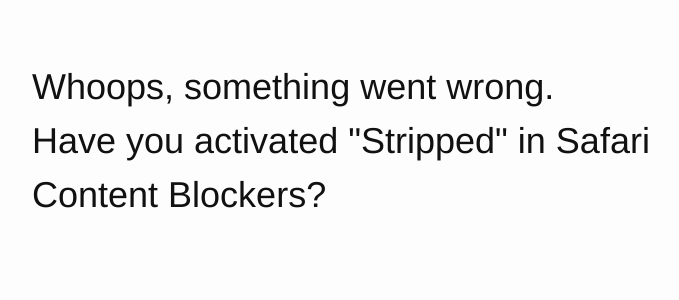
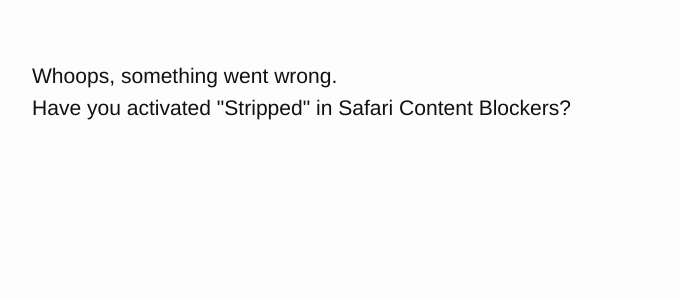
Before and after one commit to acdpnk/hackmopscom, a Jekyll site: the page built from stripped-onboarding.md, in a window 1280 px wide. Shown: the top 300 px of the page, without its empty margins (238-917 px from the left). Built offline with Jekyll 4.4.1, drawn with Linux system fonts in a browser that asks for light colours; nearby versions of some CDN libraries; some web fonts are replaced.

Commit message:
use h3 instead of h1

```diff
--- a/stripped-onboarding.md
+++ b/stripped-onboarding.md
@@ -5,14 +5,14 @@ permalink: /stripped/onboarding
 
 <script src="https://ajax.googleapis.com/ajax/libs/jquery/2.1.3/jquery.min.js"></script>
 
-<h1 id="fail" class="onboarding-fail" style="display:none">
+<h3 id="fail" class="onboarding-fail" style="display:none">
 Whoops, something went wrong.<br />
 Have you activated &quot;Stripped&quot; in Safari Content Blockers?
-</h1>
+</h3>
 
-<h1 class="onboarding-success">
+<h3 class="onboarding-success">
 Yay, everything seems to be working fine!
-</h1>
+</h3>
 
 <script language="javascript">
 
```
